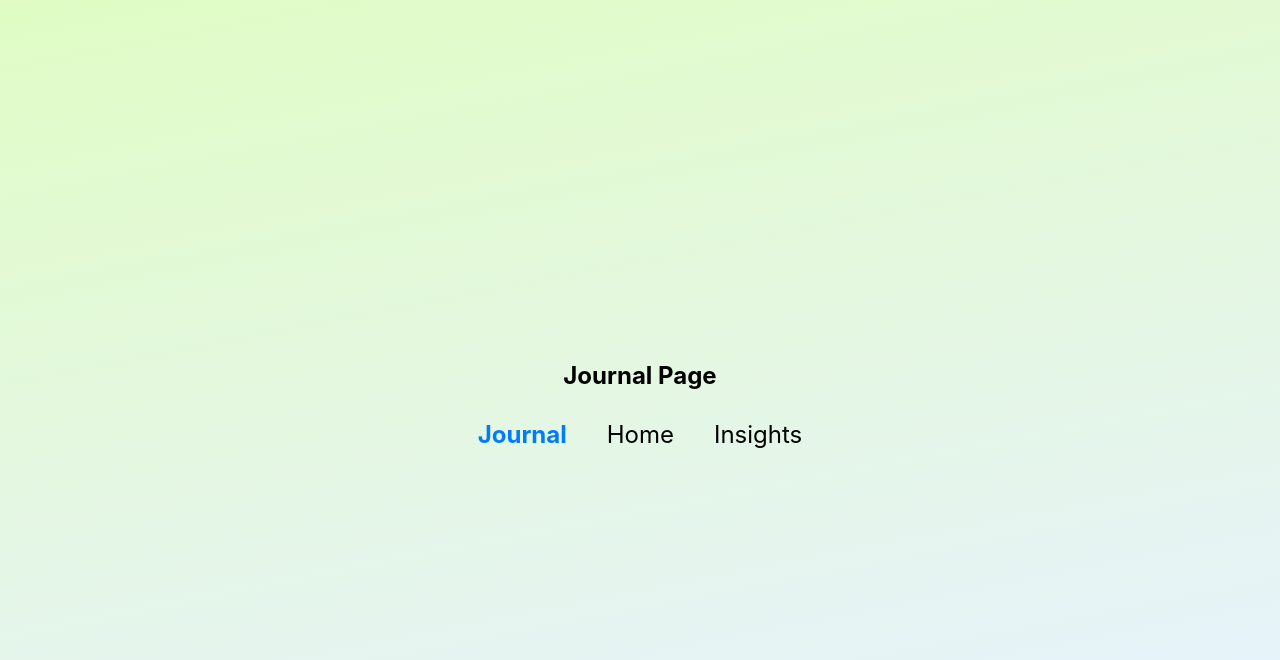
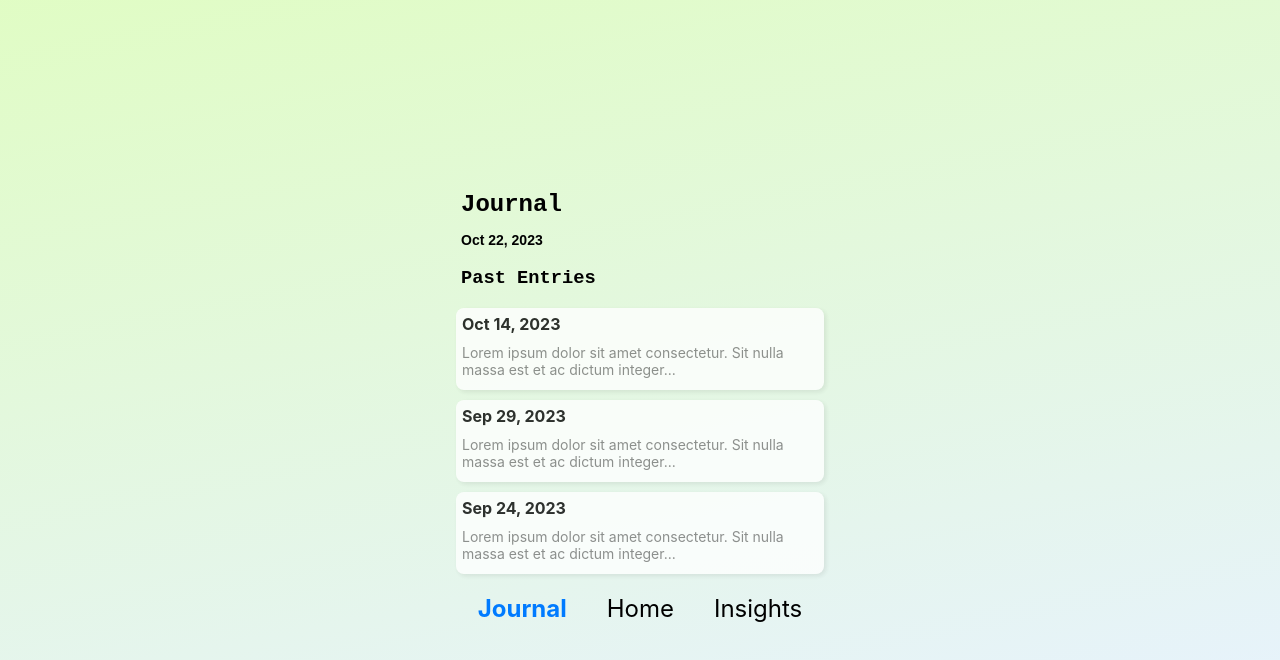
Before and after one commit to lillykml/client, a React (Create React App) app: page /journal in a window 1280 px wide. Shown: the top 660 px of the page. Built offline with nearby package versions, Linux system fonts and the light colour scheme; the HTML template or start-up script is replaced by a standard one.

Commit message:
Implemented part of the Journal Page

```diff
--- /dev/null
+++ b/src/Pages/journal.css
@@ -0,0 +1,20 @@
+h3 {
+    text-align: left;
+    padding-left: 15px;
+}
+
+.page-title {
+    font-size: 24px;
+    font-family: 'Courier New', Courier, monospace;
+    margin-bottom: 0;
+}
+
+.entries {
+    font-size: 22;
+    font-family: 'Courier New', Courier, monospace;
+}
+
+.date {
+    font-size: 14px;
+    font-family: Arial, Helvetica, sans-serif;
+}
--- /dev/null
+++ b/src/components/JournalEntry.js
@@ -0,0 +1,14 @@
+import React from 'react';
+import './journalentry.css';
+
+// Individual Journal Entry Component
+const JournalEntry = ({ date, content }) => {
+    return (
+        <div className="journal-entry">
+            <h3>{date}</h3>
+            <p>{content}</p>
+        </div>
+    );
+}
+
+export default JournalEntry;
--- /dev/null
+++ b/src/components/JournalList.js
@@ -0,0 +1,20 @@
+import React from 'react';
+import JournalEntry from './JournalEntry';
+
+const JournalList = () => {
+    const entries = [
+        { date: "Oct 14, 2023", content: "Lorem ipsum dolor sit amet consectetur. Sit nulla massa est et ac dictum integer..." },
+        { date: "Sep 29, 2023", content: "Lorem ipsum dolor sit amet consectetur. Sit nulla massa est et ac dictum integer..." },
+        { date: "Sep 24, 2023", content: "Lorem ipsum dolor sit amet consectetur. Sit nulla massa est et ac dictum integer..." },
+    ];
+
+    return (
+        <div>
+            {entries.map((entry, index) => (
+                <JournalEntry key={index} date={entry.date} content={entry.content} />
+            ))}
+        </div>
+    );
+}
+
+export default JournalList;
--- /dev/null
+++ b/src/components/journalentry.css
@@ -0,0 +1,25 @@
+.journal-entry {
+    padding: 1px;
+    margin: 10px;
+    border-radius: 8px;
+    box-shadow: 2px 2px 5px rgba(0,0,0,0.1);
+    background-color: white;
+    opacity: 80%;
+    width: 366px;
+    height: 80px;
+}
+
+.journal-entry h3 {
+    font-size: 16px;
+    text-align: left;
+    margin: 0;
+    padding: 5px;
+}
+
+.journal-entry p {
+    font-size: 14px;
+    color: #777;
+    margin: 0;
+    padding: 5px;
+    text-align: left;
+}
--- a/src/pages/Home.js
+++ b/src/pages/Home.js
@@ -1,4 +1,3 @@
-import Header from '../components/Header';
 import Navbar from '../components/Navbar';
 import { useNavigate } from 'react-router-dom';
 import React, { useState } from 'react';
--- a/src/pages/Journal.js
+++ b/src/pages/Journal.js
@@ -1,12 +1,16 @@
 import Navbar from '../components/Navbar';
+import JournalList from '../components/JournalList';
+import "./journal.css"
 
 const Journal = () => {
     return(
         <div>
-            <h2>Journal Page</h2>
+            <h3 class="page-title">Journal</h3>
+            <h3 class="date">Oct 22, 2023</h3>
+            <h3 class="entries">Past Entries</h3>
+            <JournalList />
             <Navbar current="journal"/>
         </div>
     )
 }
-
 export default Journal;
```
